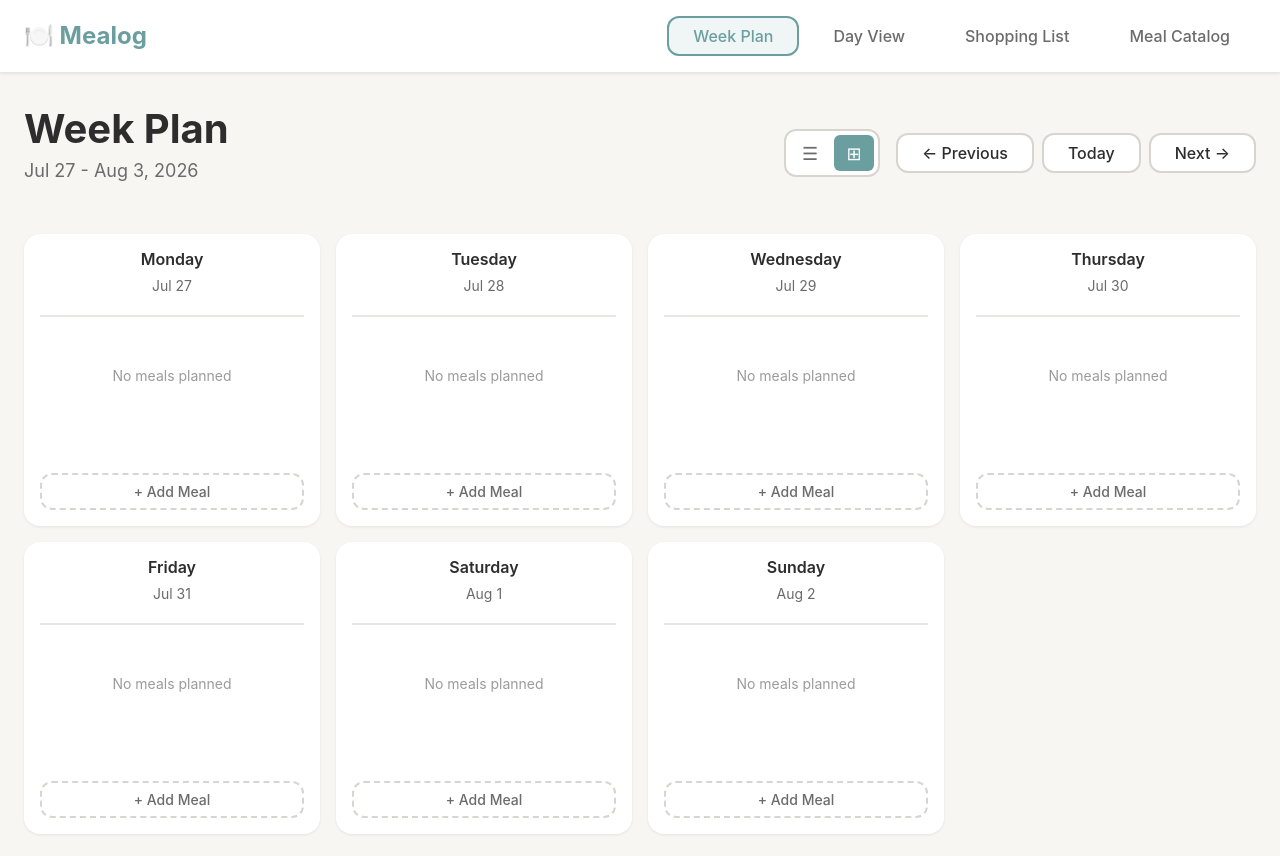
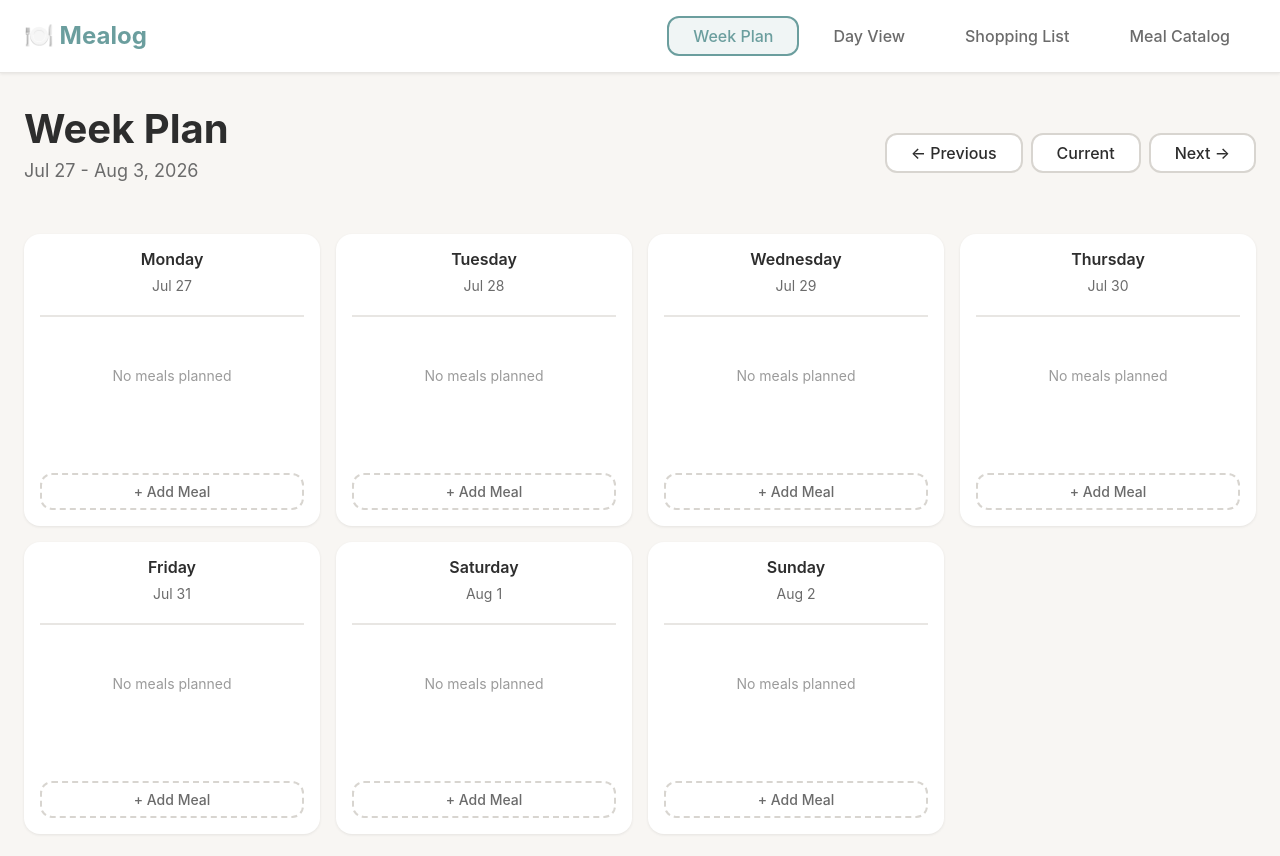
Before and after one commit to shojchi/mealog, a React (Vite) app: page / in a window 1280 px wide. Shown: the top 856 px of the page. Built offline with nearby package versions, Linux system fonts and the light colour scheme.

Commit message:
Remove view mode toggle functionality and update "Today" button text to "Current".

```diff
--- a/src/components/WeekView.tsx
+++ b/src/components/WeekView.tsx
@@ -8,8 +8,6 @@ import styles from './WeekView.module.css';
 
 const DAYS = ['Monday', 'Tuesday', 'Wednesday', 'Thursday', 'Friday', 'Saturday', 'Sunday'];
 
-type ViewMode = 'compact' | 'detailed';
-
 export function WeekView() {
   const { currentWeek, weeklyPlan, loading, setCurrentWeek, loadWeekPlan, removeMealFromDay, addMealToDay } = useWeekPlanStore();
   const [mealsCache, setMealsCache] = useState<Map<number, Meal>>(new Map());
@@ -18,7 +16,6 @@ export function WeekView() {
     dayIndex: null,
     dayName: '',
   });
-  const [viewMode, setViewMode] = useState<ViewMode>('detailed');
 
   useEffect(() => {
     loadWeekPlan();
@@ -96,30 +93,12 @@ export function WeekView() {
         </div>
 
         <div className={styles.headerControls}>
-          {/* View Mode Toggle */}
-          <div className={styles.viewToggle}>
-            <button
-              className={`${styles.toggleButton} ${viewMode === 'compact' ? styles.active : ''}`}
-              onClick={() => setViewMode('compact')}
-              title="Compact view"
-            >
-              ☰
-            </button>
-            <button
-              className={`${styles.toggleButton} ${viewMode === 'detailed' ? styles.active : ''}`}
-              onClick={() => setViewMode('detailed')}
-              title="Detailed view"
-            >
-              ⊞
-            </button>
-          </div>
-
           <div className={styles.navigation}>
             <button onClick={goToPreviousWeek} className={styles.navButton}>
               ← Previous
             </button>
             <button onClick={goToCurrentWeek} className={styles.navButton}>
-              Today
+              Current
             </button>
             <button onClick={goToNextWeek} className={styles.navButton}>
               Next →
@@ -129,7 +108,7 @@ export function WeekView() {
       </div>
 
       {/* Week Grid */}
-      <div className={`${styles.weekGrid} ${viewMode === 'compact' ? styles.compact : ''}`}>
+      <div className={`${styles.weekGrid}`}>
         {DAYS.map((dayName, dayIndex) => {
           const dayPlan = weeklyPlan?.days[dayIndex];
           const dayDate = weeklyPlan ? format(dayPlan!.date, 'MMM d') : '';
@@ -160,14 +139,6 @@ export function WeekView() {
                         />
                         <div className={styles.mealInfo}>
                           <h4 className={styles.mealName}>{meal.name}</h4>
-                          {viewMode === 'detailed' && (
-                            <>
-                              <p className={styles.mealType}>{meal.mealType}</p>
-                              <div className={styles.mealNutrition}>
-                                {meal.nutrition.calories} cal
-                              </div>
-                            </>
-                          )}
                         </div>
                         <button
                           onClick={() => handleRemoveMeal(dayIndex, mealIndex)}
```
